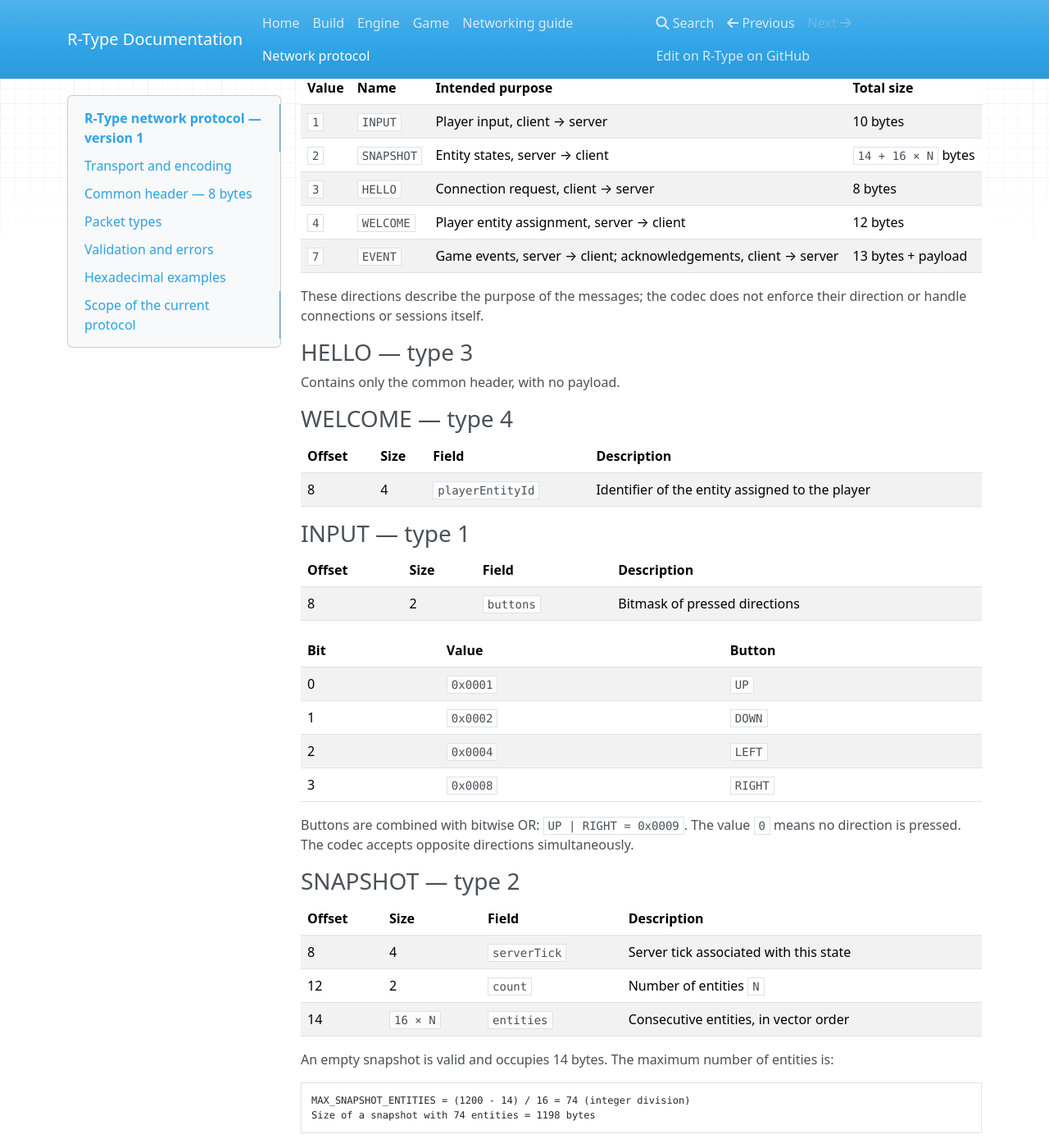
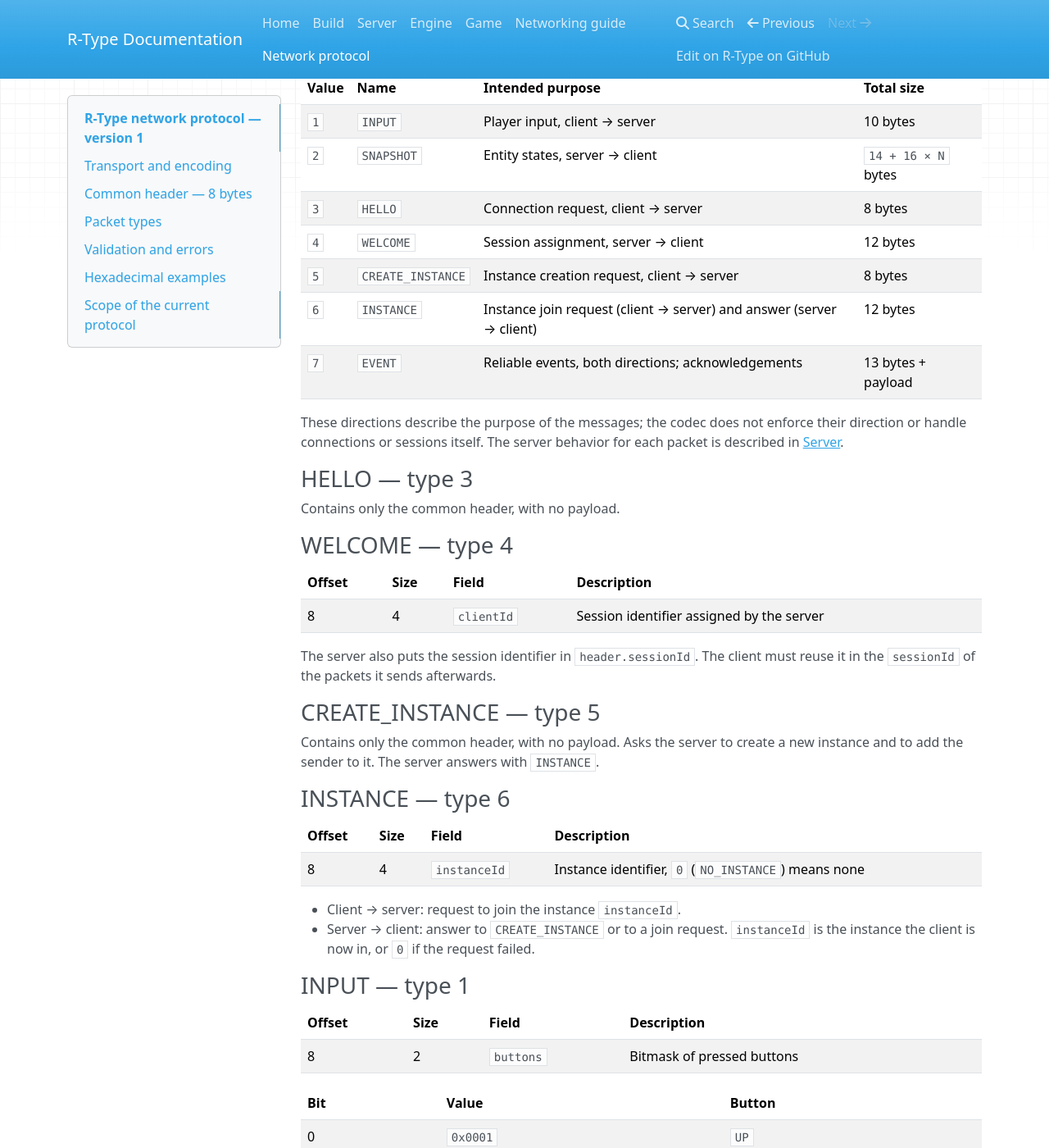
Before and after one commit to MyEpitechProjects/G-ING-500-LIL-5-1-rtype-5, an MkDocs documentation site: the page built from docs/protocol.md, in a window 1280 px wide and 1400 px high, scrolled down 808 px. Shown: the whole window at 82% size. Built offline with MkDocs 1.6.1, drawn with Linux system fonts in a browser that asks for light colours; nearby versions of some CDN libraries; some of the changed text lies outside the part shown.

Commit message:
docs: rewrite readme + add new packets in protocol

````diff
--- a/docs/protocol.md
+++ b/docs/protocol.md
@@ -34,11 +34,14 @@ uniqueness or application-level validity. It does not increment the sequence aut
 | `1` | `INPUT` | Player input, client → server | 10 bytes |
 | `2` | `SNAPSHOT` | Entity states, server → client | `14 + 16 × N` bytes |
 | `3` | `HELLO` | Connection request, client → server | 8 bytes |
-| `4` | `WELCOME` | Player entity assignment, server → client | 12 bytes |
-| `7` | `EVENT` | Game events, server → client; acknowledgements, client → server | 13 bytes + payload |
+| `4` | `WELCOME` | Session assignment, server → client | 12 bytes |
+| `5` | `CREATE_INSTANCE` | Instance creation request, client → server | 8 bytes |
+| `6` | `INSTANCE` | Instance join request (client → server) and answer (server → client) | 12 bytes |
+| `7` | `EVENT` | Reliable events, both directions; acknowledgements | 13 bytes + payload |
 
 These directions describe the purpose of the messages; the codec does not enforce
-their direction or handle connections or sessions itself.
+their direction or handle connections or sessions itself. The server behavior
+for each packet is described in [Server](server.md).
 
 ### HELLO — type 3
 
@@ -48,13 +51,32 @@ Contains only the common header, with no payload.
 
 | Offset | Size | Field | Description |
 | --- | --- | --- | --- |
-| 8 | 4 | `playerEntityId` | Identifier of the entity assigned to the player |
+| 8 | 4 | `clientId` | Session identifier assigned by the server |
+
+The server also puts the session identifier in `header.sessionId`. The client
+must reuse it in the `sessionId` of the packets it sends afterwards.
+
+### CREATE_INSTANCE — type 5
+
+Contains only the common header, with no payload. Asks the server to create a
+new instance and to add the sender to it. The server answers with `INSTANCE`.
+
+### INSTANCE — type 6
+
+| Offset | Size | Field | Description |
+| --- | --- | --- | --- |
+| 8 | 4 | `instanceId` | Instance identifier, `0` (`NO_INSTANCE`) means none |
+
+- Client → server: request to join the instance `instanceId`.
+- Server → client: answer to `CREATE_INSTANCE` or to a join request.
+  `instanceId` is the instance the client is now in, or `0` if the request
+  failed.
 
 ### INPUT — type 1
 
 | Offset | Size | Field | Description |
 | --- | --- | --- | --- |
-| 8 | 2 | `buttons` | Bitmask of pressed directions |
+| 8 | 2 | `buttons` | Bitmask of pressed buttons |
 
 | Bit | Value | Button |
 | --- | --- | --- |
@@ -62,9 +84,11 @@ Contains only the common header, with no payload.
 | 1 | `0x0002` | `DOWN` |
 | 2 | `0x0004` | `LEFT` |
 | 3 | `0x0008` | `RIGHT` |
+| 4 | `0x0010` | `FIRE` |
 
 Buttons are combined with bitwise OR: `UP | RIGHT = 0x0009`.
-The value `0` means no direction is pressed. The codec accepts opposite directions simultaneously.
+The value `0` means no button is pressed. The codec accepts opposite directions
+simultaneously; other bits are rejected.
 
 ### SNAPSHOT — type 2
 
@@ -111,11 +135,11 @@ base, then a payload whose layout depends on `eventType`.
 
 | Value | Name | Payload (`eventData`) | Purpose |
 | --- | --- | --- | --- |
-| `1` | `NEW_CLIENT` | `EntityEvent` (4 bytes: `entityId`) | Broadcast when the game creates a player |
-| `2` | `DESTROY` | `EntityEvent` (4 bytes: `entityId`) | Broadcast when the game destroys an entity |
-| `3` | `ACK` | `EmptyEvent` (0 bytes) | Client acknowledgement of the event identified by `eventId` |
-| `4` | `DISCONNECTED` | `EntityEvent` (4 bytes: `entityId`) | Broadcast when a session times out |
-| `5` | `CHAT` | `ChatEvent` (6 + `length` bytes) | Text message sent to every player of the sender's instance |
+| `1` | `NEW_CLIENT` | `EntityEvent` (4 bytes: `entityId`) | Server → client: the game created a player entity |
+| `2` | `DESTROY` | `EntityEvent` (4 bytes: `entityId`) | Server → client: the game destroyed an entity |
+| `3` | `ACK` | `EmptyEvent` (0 bytes) | Client → server: acknowledgement of the event identified by `eventId` |
+| `4` | `DISCONNECTED` | `EntityEvent` (4 bytes) | Server → client: a session timed out; the field carries its **session identifier** |
+| `5` | `CHAT` | `ChatEvent` (6 + `length` bytes) | Both directions: text message for every player of the sender's instance |
 
 A packet whose size does not match `13 + n` for its `eventType`, or whose
 `eventType` is unknown, is rejected. Serializing an `EventPacket` whose payload
@@ -148,8 +172,9 @@ To add an event: add the `EventType` value, a payload struct implementing
 
 #### Broadcast, acknowledgements and retries
 
-The server assigns an event identifier and records the event in every current
-session's pending-event map. Each recipient receives its own packet with the same
+Events are sent to the sessions of one instance. The server assigns an event
+identifier and records the event in the pending-event map of every session of
+that instance. Each recipient receives its own packet with the same
 `eventId` and `eventData`, but with `header.sessionId` set to that recipient's
 session identifier. This field does not identify the player announced by
 `NEW_CLIENT`.
@@ -178,6 +203,7 @@ A packet is rejected if:
 - the version differs from `1` or the type is unknown;
 - the size does not exactly match the packet type: truncated data and extra bytes are rejected;
 - an `INPUT` contains undefined button bits;
+- an `EVENT` has an unknown subtype or a payload size that does not match it;
 - a `SNAPSHOT` declares more than 74 entities or a size other than `14 + 16 × count`;
 - an entity contains an unknown type or a non-finite coordinate.
 
@@ -186,8 +212,8 @@ The `serialize() const` methods return the packet bytes. They throw
 if the buttons are invalid, or if the snapshot contains too many entities or an
 invalid entity. An invalid entity is not skipped: snapshot serialization fails.
 
-For `EVENT`, the decoder rejects unknown subtypes and payloads whose size does
-not match the subtype (see the EVENT section).
+Serializing an `EVENT` throws if its payload does not match its subtype or if a
+chat message is longer than 256 bytes.
 
 ## Hexadecimal examples
 
@@ -203,10 +229,22 @@ INPUT, version 1, sequence 1, session 42, UP and RIGHT buttons:
 01 01 00 01 00 00 00 2A 00 09
 ```
 
-WELCOME, version 1, sequence 0, session 42 and player entity 7:
+WELCOME, version 1, sequence 0, session 42:
 
 ```text
-04 01 00 00 00 00 00 2A 00 00 00 07
+04 01 00 00 00 00 00 2A 00 00 00 2A
+```
+
+CREATE_INSTANCE from session 42:
+
+```text
+05 01 00 00 00 00 00 2A
+```
+
+INSTANCE, join request or answer for instance 3, session 42:
+
+```text
+06 01 00 00 00 00 00 2A 00 00 00 03
 ```
 
 Empty SNAPSHOT, version 1, sequence 2, session 42 and server tick 100:
@@ -215,20 +253,23 @@ Empty SNAPSHOT, version 1, sequence 2, session 42 and server tick 100:
 02 01 00 02 00 00 00 2A 00 00 00 64 00 00
 ```
 
-DESTROY event, version 1, sequence 0, recipient session 42, entity 7 and event 100:
+DESTROY event 100, recipient session 42, entity 7:
 
 ```text
-05 01 00 00 00 00 00 2A 02 00 00 00 07 00 00 00 64
+07 01 00 00 00 00 00 2A 02 00 00 00 64 00 00 00 07
 ```
 
-ACK for event 100 from session 42, with the unused entity identifier set to zero:
+ACK of event 100 from session 42:
 
 ```text
-05 01 00 00 00 00 00 2A 03 00 00 00 00 00 00 00 64
+07 01 00 00 00 00 00 2A 03 00 00 00 64
 ```
 
-These event examples describe the wire format; the decoder limitation noted above
-currently prevents their successful decoding.
+CHAT event 101, recipient session 42, sent by session 5, text `hi`:
+
+```text
+07 01 00 00 00 00 00 2A 05 00 00 00 65 00 00 00 05 00 02 68 69
+```
 
 ## Scope of the current protocol
 
--- a/mkdocs.yml
+++ b/mkdocs.yml
@@ -10,6 +10,7 @@ theme:
 nav:
   - Home: index.md
   - Build: build.md
+  - Server: server.md
   - Engine: engine.md
   - Game: game.md
   - Networking guide: network.md
````
Also changed, not shown: README.md (+126 -57 lines), docs/engine.md (+15 -2 lines), docs/game.md (+2 -2 lines), docs/index.md (+3 -2 lines), docs/network.md (+20 -18 lines), docs/server.md (added, +224 -0 lines), 1 other file.
